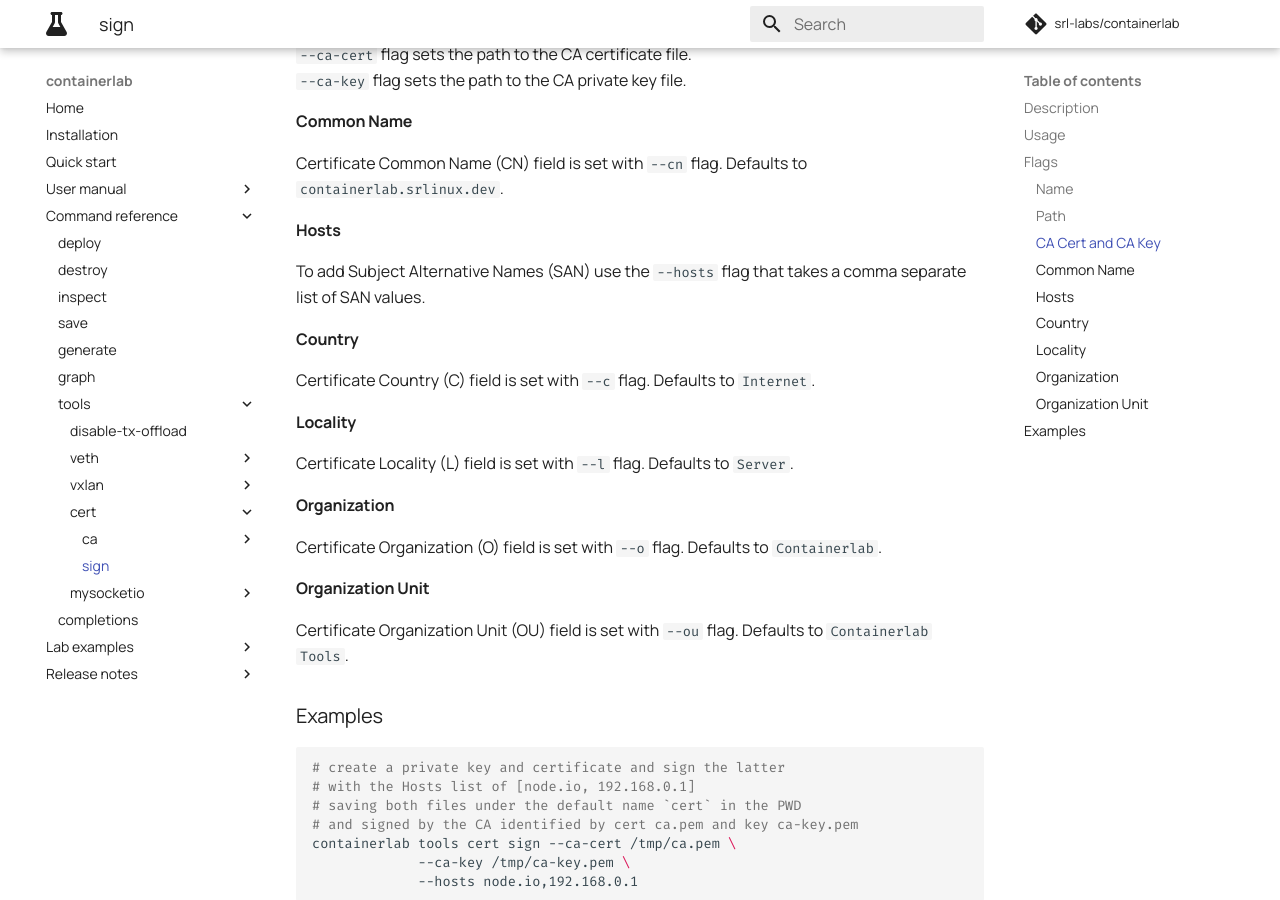
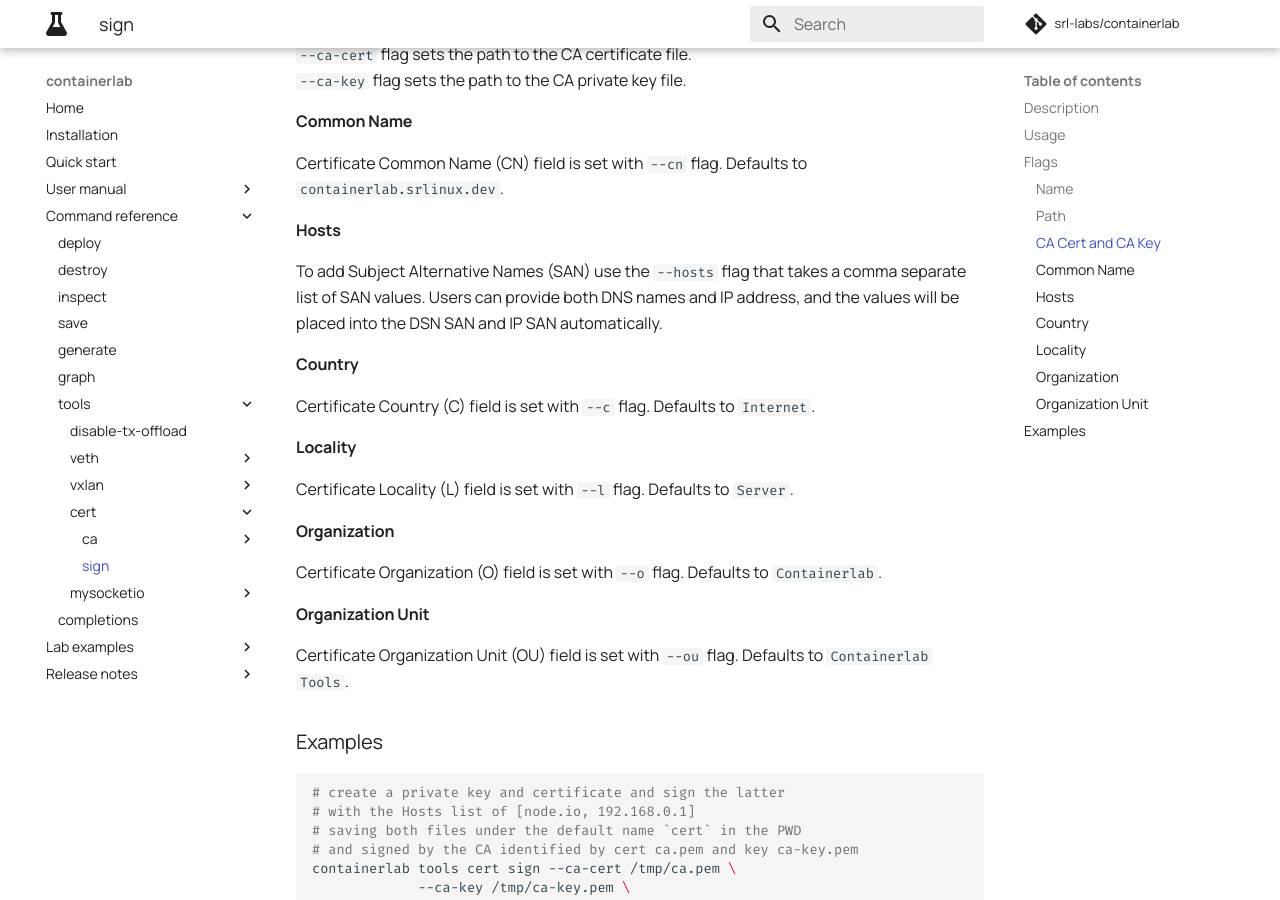
Before and after one commit to srl-labs/containerlab, an MkDocs documentation site: the page built from docs/cmd/tools/cert/sign.md, in a window 1280 px wide and 900 px high, scrolled down 794 px. Built offline with MkDocs 1.6.1 and Material for MkDocs 9.7.7, drawn with Linux system fonts in a browser that asks for light colours; comment, search, counter and statistics services are not loaded.

Commit message:
added note about ip san

```diff
--- a/docs/cmd/tools/cert/sign.md
+++ b/docs/cmd/tools/cert/sign.md
@@ -26,8 +26,7 @@ To indicate which CA should sign the certificate request, the command takes a pa
 Certificate Common Name (CN) field is set with `--cn` flag. Defaults to `containerlab.srlinux.dev`.
 
 #### Hosts
-To add Subject Alternative Names (SAN) use the `--hosts` flag that takes a comma separate list of SAN values.
-
+To add Subject Alternative Names (SAN) use the `--hosts` flag that takes a comma separate list of SAN values. Users can provide both DNS names and IP address, and the values will be placed into the DSN SAN and IP SAN automatically.
 
 #### Country
 Certificate Country (C) field is set with `--c` flag. Defaults to `Internet`.
```
